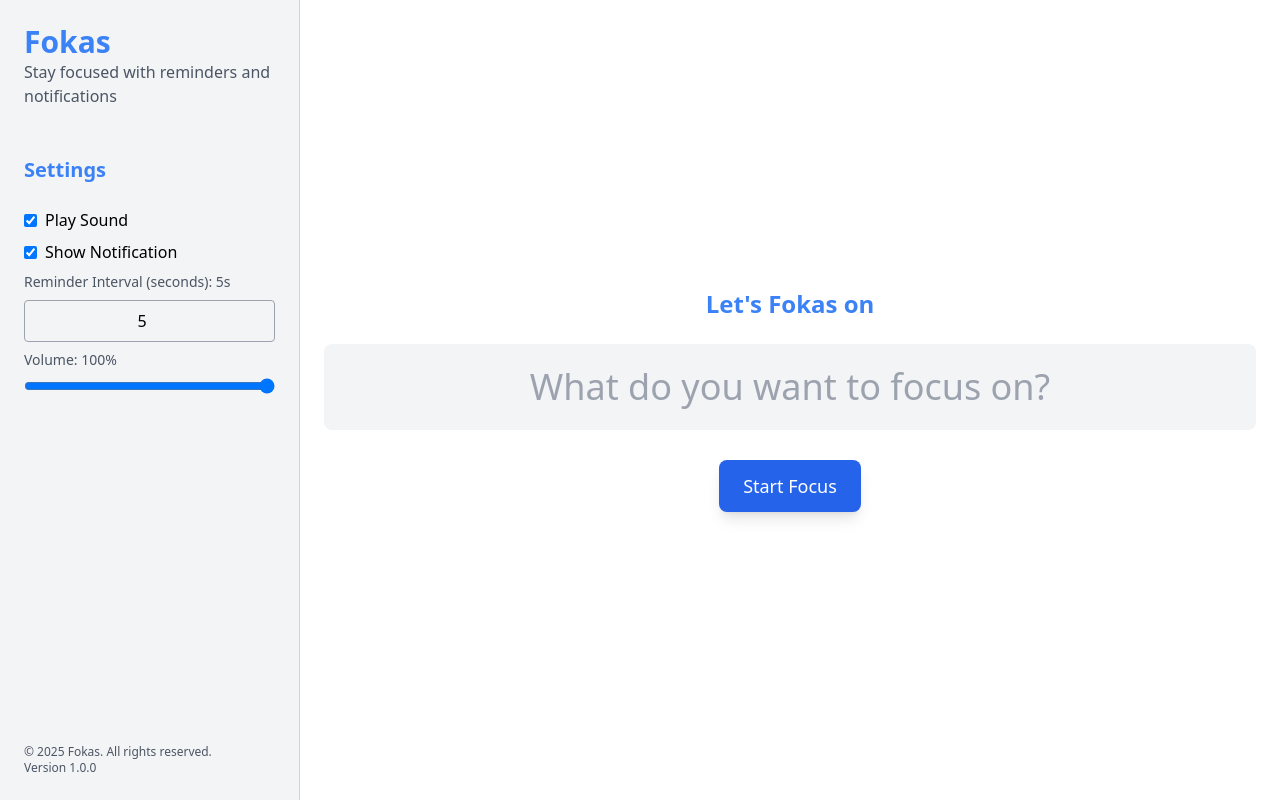
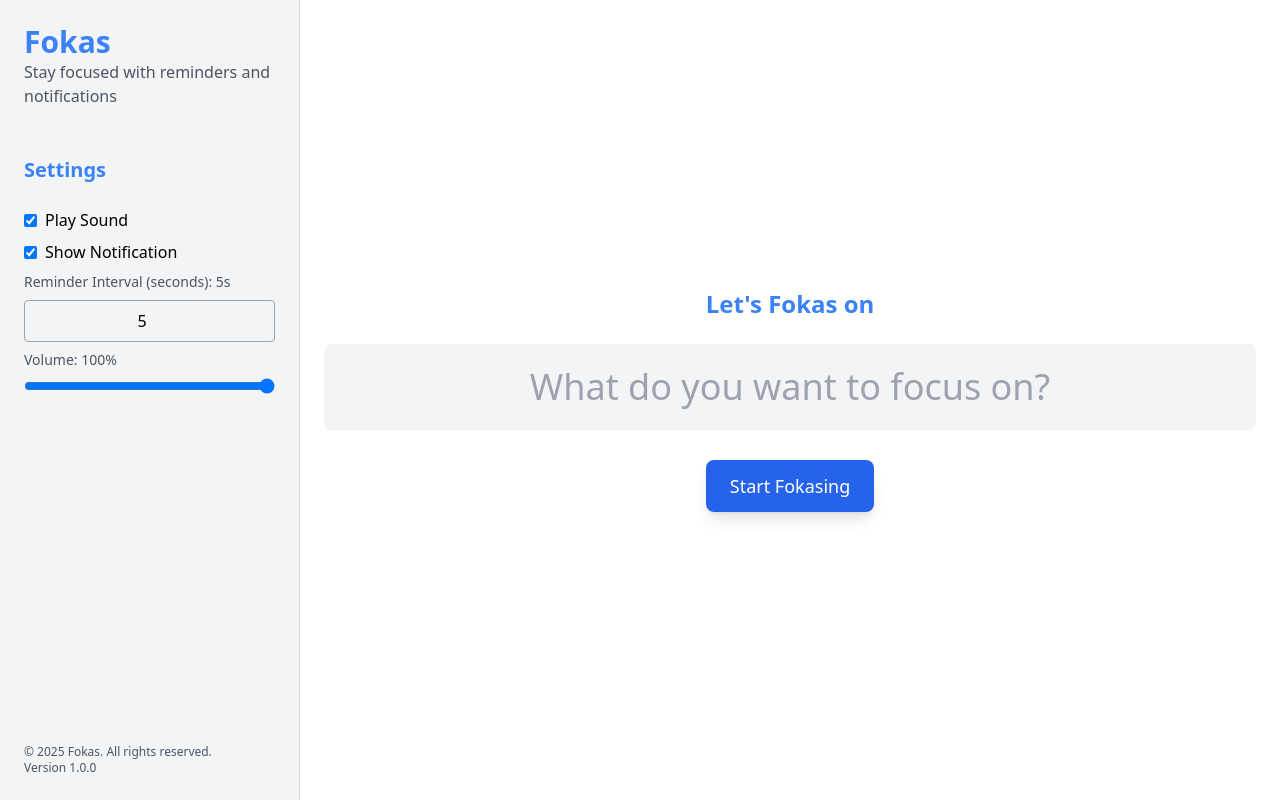
Before and after one commit to rjbtechconsult/fokas, a Nuxt app: page / in a window 1280 px wide. Built offline with nearby package versions, Linux system fonts and the light colour scheme.

Commit message:
button text change

```diff
--- a/pages/index.vue
+++ b/pages/index.vue
@@ -100,7 +100,7 @@
                     class="px-6 py-3 text-white text-lg rounded-lg shadow-lg transition duration-300"
                     :class="theme === 'dark' ? 'bg-blue-500 hover:bg-blue-600' : 'bg-blue-600 hover:bg-blue-700'"
                     @click="startFocusSession">
-                    Start Focus
+                    Start Fokasing
                 </button>
 
                 <button
@@ -108,7 +108,7 @@
                     class="px-6 py-3 text-white text-lg rounded-lg shadow-lg transition duration-300"
                     :class="theme === 'dark' ? 'bg-red-500 hover:bg-red-600' : 'bg-red-600 hover:bg-red-700'"
                     @click="stopFocusSession">
-                    Stop Focus
+                    Stop Fokasing
                 </button>
             </div>
         </main>
```
